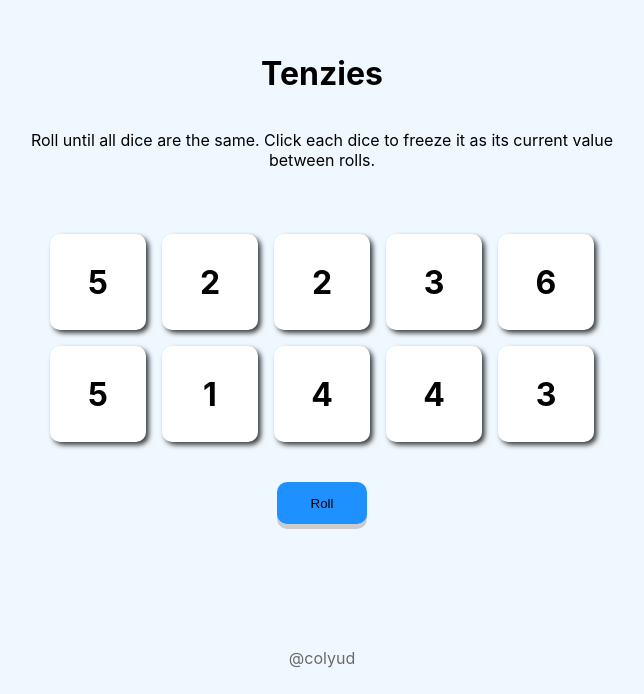
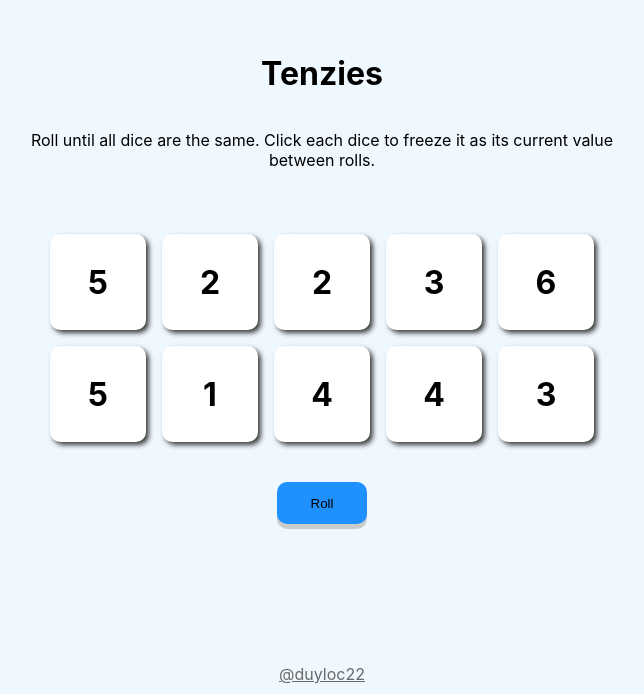
Before and after one commit to colyud/tenzies, a React (Create React App) app: page / in a window 1280 px wide. Shown: the part 106-800 px from the top of the page, without its empty margins (318-962 px from the left). Built offline with nearby package versions, Linux system fonts and the light colour scheme.

Commit message:
update credit link and page title

```diff
--- a/public/index.html
+++ b/public/index.html
@@ -5,10 +5,7 @@
         <link rel="icon" href="%PUBLIC_URL%/favicon.ico" />
         <meta name="viewport" content="width=device-width, initial-scale=1" />
         <meta name="theme-color" content="#000000" />
-    <meta
-      name="description"
-      content="Web site created using create-react-app"
-    />
+        <meta name="description" content="Web site created using create-react-app" />
         <link rel="apple-touch-icon" href="%PUBLIC_URL%/logo192.png" />
         <!--
       manifest.json provides metadata used when your web app is installed on a
@@ -24,7 +21,7 @@
       work correctly both with client-side routing and a non-root public URL.
       Learn how to configure a non-root public URL by running `npm run build`.
     -->
-    <title>React App</title>
+        <title>Tenzies</title>
     </head>
     <body>
         <noscript>You need to enable JavaScript to run this app.</noscript>
@@ -38,6 +35,5 @@
 
       To begin the development, run `npm start` or `yarn start`.
       To create a production bundle, use `npm run build` or `yarn build`.
-    -->
-  </body>
+    --></body>
 </html>
--- a/src/App.js
+++ b/src/App.js
@@ -69,7 +69,9 @@ function App() {
                 <button className="roll" onClick={handleRoll}>
                     {isWon ? "Play Again" : "Roll"}
                 </button>
-                <p className="credit">@colyud</p>
+                <a href="https://github.com/duyloc22" className="credit">
+                    @duyloc22
+                </a>
             </div>
         </>
     );
```
Also changed, not shown: 1 other file (tests, documents, lock files or other folders). Lines whose indentation alone changed are shown as unchanged.
